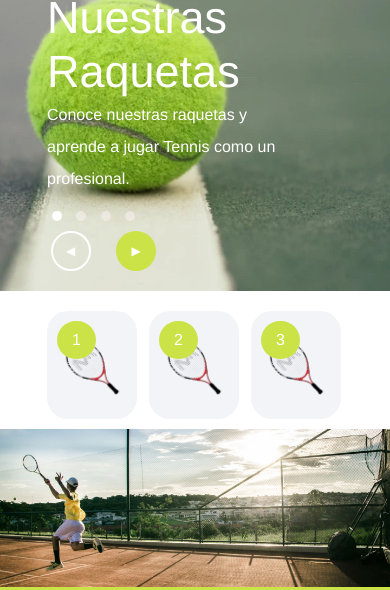
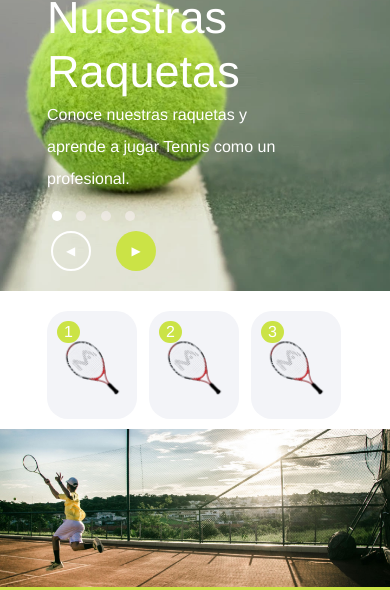
Before and after one commit to Giancarlos1024/TiendaOnline_Tennis, a plain HTML site: page index.html in a window 390 px wide. Shown: the part 984-1574 px from the top of the page. Drawn offline with Linux system fonts and the light colour scheme.

Commit message:
span de item optimizado

```diff
--- a/assets/css/index.css
+++ b/assets/css/index.css
@@ -602,6 +602,9 @@
         white-space: nowrap;
         margin-top: 20px;
     }
+    .groupRaquetas-slider > div > span {
+        padding: 2px 7px;
+    }
     .groupRaquetas-slider > div > img {
         width: 70px;
     }
```
